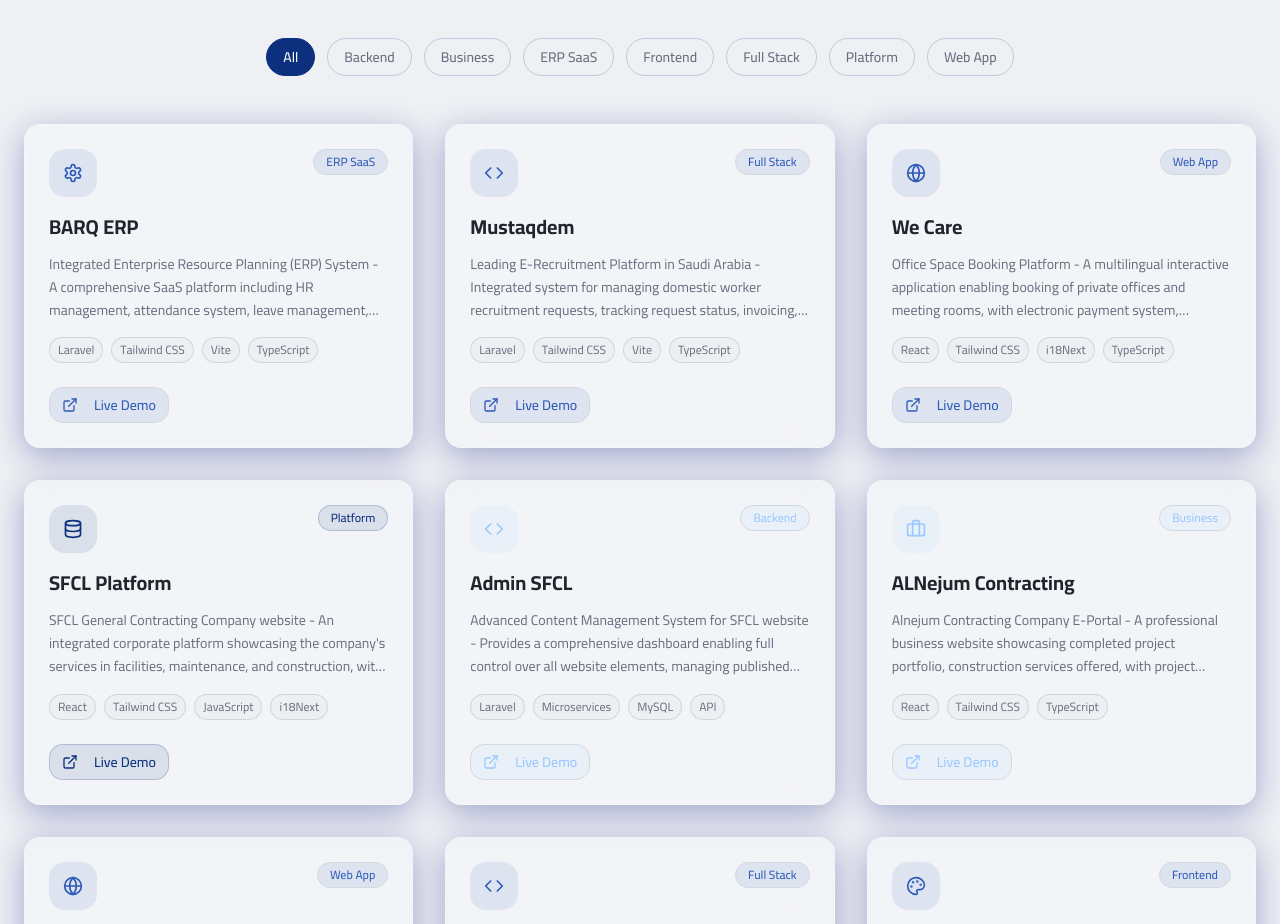
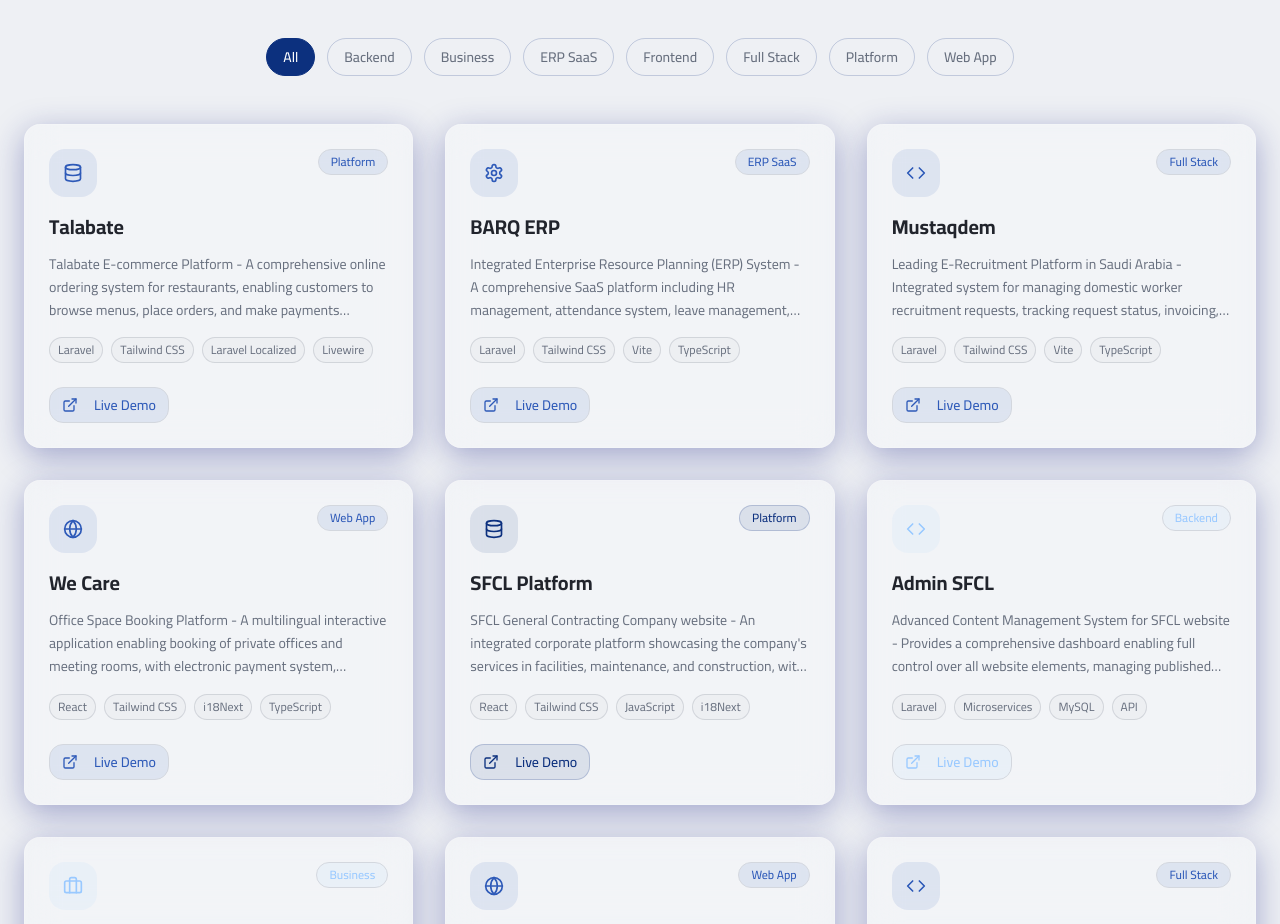
Before and after one commit to ashmawymidxd/my-profile-main, a React (Vite) app: page / in a window 1280 px wide. Shown: the part 4820-5744 px from the top of the page. Built offline with nearby package versions, Linux system fonts and the light colour scheme; the HTML template or start-up script is replaced by a standard one.

Commit message:
add talabate

```diff
--- a/src/components/Projects.tsx
+++ b/src/components/Projects.tsx
@@ -173,6 +173,18 @@ const Projects = () => {
   // Memoized projects data to prevent recreation on every render
   const projects = useMemo<Project[]>(
     () => [
+      // talabate
+      {
+        title: "Talabate",
+        description:
+          translations.projects?.projectDescriptions?.talabate || "",
+        url: "https://talabat.metricsdigital.me/en",
+        category: "Platform",
+        tech: ["Laravel", "Tailwind CSS", "Laravel Localized", "Livewire"],
+        color: "primary-glow",
+        icon: ProjectIcons.platform,
+
+      },
       {
         title: "BARQ ERP",
         description: translations.projects?.projectDescriptions?.barq || "",
--- a/src/translations/ar.ts
+++ b/src/translations/ar.ts
@@ -157,6 +157,9 @@ export const arTranslations = {
 
       // Barq ERP System
       barq: "نظام متكامل لإدارة موارد المؤسسات (ERP) - منصة SaaS شاملة تشمل إدارة الموارد البشرية، نظام الحضور والانصراف، إدارة الإجازات، تتبع الأصول، معالجة الرواتب والشؤون المالية، وإعدادات نظام مرنة تتناسب مع احتياجات المؤسسات المختلفة.",
+      // talabate
+      talabate:
+        "منصة التجارة الإلكترونية Talabate - نظام طلب عبر الإنترنت شامل للמסעדות، مما يسمح للعملاء بتصفح القوائم ووضع الطلبات والمدفوعات بسلاسة، مع توفير أدوات ل أصحاب المطاعم لإدارة الطلبات ومتابعة المبيعات وتعزيز التفاعل مع العملاء.",
     },
   },
 
--- a/src/translations/en.ts
+++ b/src/translations/en.ts
@@ -160,6 +160,9 @@ export const enTranslations = {
 
       // Barq ERP System
       barq: "Integrated Enterprise Resource Planning (ERP) System - A comprehensive SaaS platform including HR management, attendance system, leave management, asset tracking, payroll processing, financial affairs, and flexible system settings tailored to various organizational needs.",
+      // talabate
+      talabate:
+        "Talabate E-commerce Platform - A comprehensive online ordering system for restaurants, enabling customers to browse menus, place orders, and make payments seamlessly, while providing restaurant owners with tools to manage orders, track sales, and enhance customer engagement.",
     },
   },
 
```
